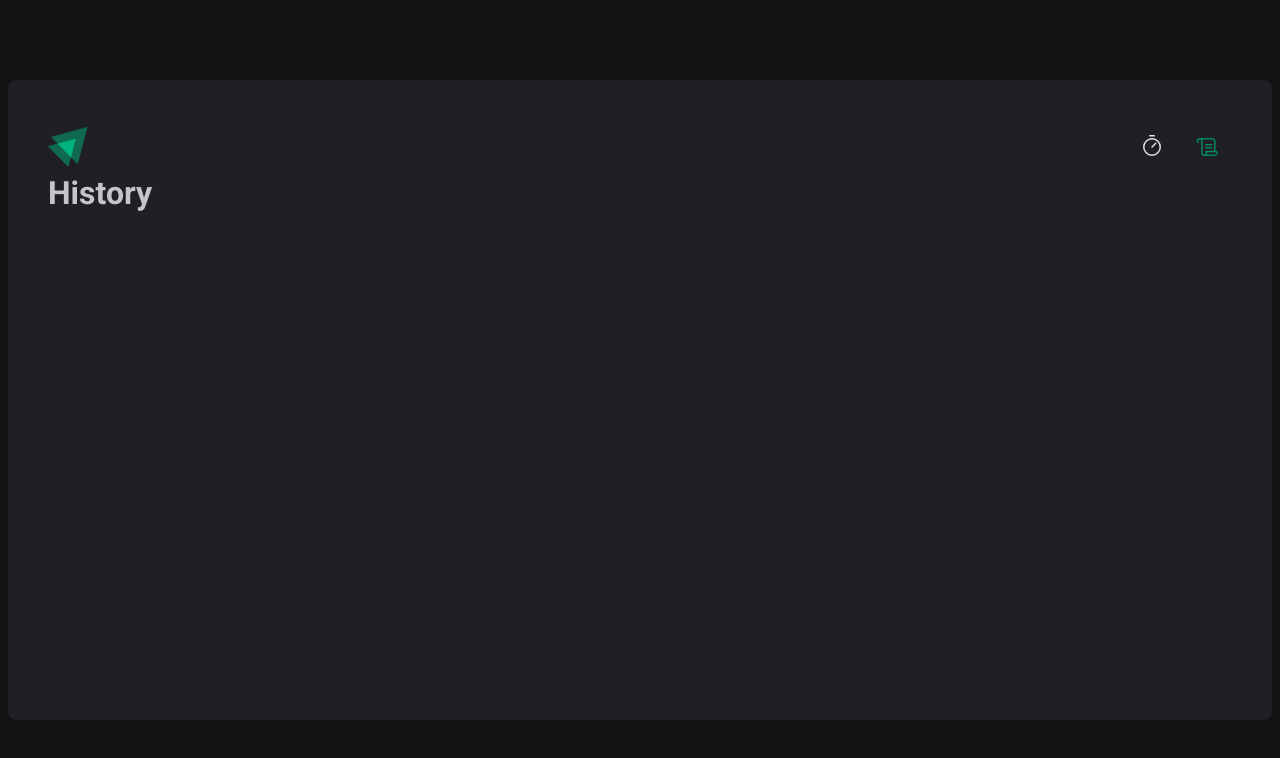
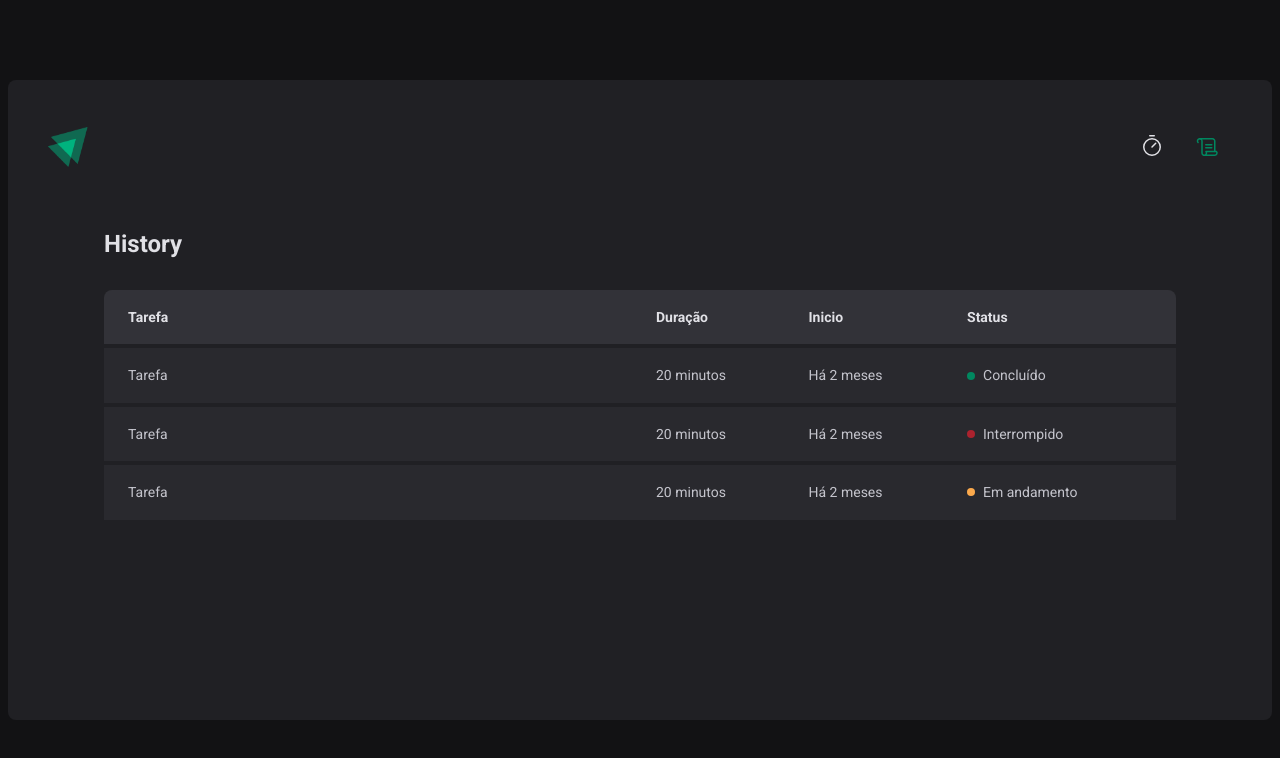
Before and after one commit to BrunodaSilvaLeite/Timer, a React (Vite) app: page /history in a window 1280 px wide. Shown: the top 758 px of the page. Built offline with nearby package versions, Linux system fonts and the light colour scheme.

Commit message:
add estrutura histoy, validações e formulários

```diff
--- a/package.json
+++ b/package.json
@@ -10,11 +10,14 @@
     "lint": "eslint src --ext .ts,.tsx"
   },
   "dependencies": {
+    "@hookform/resolvers": "^3.3.2",
     "phosphor-react": "^1.4.1",
     "react": "^18.2.0",
     "react-dom": "^18.2.0",
+    "react-hook-form": "^7.48.2",
     "react-router-dom": "^6.18.0",
-    "styled-components": "^6.1.0"
+    "styled-components": "^6.1.0",
+    "zod": "^3.22.4"
   },
   "devDependencies": {
     "@rocketseat/eslint-config": "^2.1.0",
--- a/src/pages/History.tsx
+++ /dev/null
@@ -1,3 +0,0 @@
-export function History() {
-  return <h1>History</h1>
-}
--- /dev/null
+++ b/src/pages/History/index.tsx
@@ -0,0 +1,47 @@
+import { HistoryContainer, HistoryList, Status } from './style'
+
+export function History() {
+  return (
+    <HistoryContainer>
+      <h1>History</h1>
+      <HistoryList>
+        <table>
+          <thead>
+            <tr>
+              <th>Tarefa</th>
+              <th>Duração</th>
+              <th>Inicio</th>
+              <th>Status</th>
+            </tr>
+          </thead>
+          <tbody>
+            <tr>
+              <td>Tarefa</td>
+              <td>20 minutos</td>
+              <td>Há 2 meses</td>
+              <td>
+                <Status statusColor="green">Concluído</Status>
+              </td>
+            </tr>
+            <tr>
+              <td>Tarefa</td>
+              <td>20 minutos</td>
+              <td>Há 2 meses</td>
+              <td>
+                <Status statusColor="red">Interrompido</Status>
+              </td>
+            </tr>
+            <tr>
+              <td>Tarefa</td>
+              <td>20 minutos</td>
+              <td>Há 2 meses</td>
+              <td>
+                <Status statusColor="yellow">Em andamento</Status>
+              </td>
+            </tr>
+          </tbody>
+        </table>
+      </HistoryList>
+    </HistoryContainer>
+  )
+}
--- /dev/null
+++ b/src/pages/History/style.ts
@@ -0,0 +1,76 @@
+import styled from 'styled-components'
+
+export const HistoryContainer = styled.main`
+  flex: 1;
+  padding: 3.5rem;
+  display: flex;
+  flex-direction: column;
+  h1 {
+    font-size: 1.5rem;
+    color: ${(props) => props.theme['gray-100']};
+  }
+`
+
+export const HistoryList = styled.div`
+  flex: 1;
+  overflow: auto;
+  margin-top: 2rem;
+  table {
+    width: 100%;
+    border-collapse: collapse;
+    min-width: 600px;
+    th {
+      background-color: ${(props) => props.theme['gray-600']};
+      padding: 1rem;
+      text-align: left;
+      color: ${(props) => props.theme['gray-100']};
+      font-size: 0.875rem;
+      line-height: 1.6;
+      &:first-child {
+        border-top-left-radius: 8px;
+        padding-left: 1.5rem;
+      }
+      &:last-child {
+        border-top-right-radius: 8px;
+        padding-right: 1.5rem;
+      }
+    }
+    td {
+      background-color: ${(props) => props.theme['gray-700']};
+      border-top: 4px solid ${(props) => props.theme['gray-800']};
+      padding: 1rem;
+      font-size: 0.875rem;
+      line-height: 1.6;
+      &:first-child {
+        width: 50%;
+        padding-left: 1.5rem;
+      }
+      &:last-child {
+        padding-right: 1.5rem;
+      }
+    }
+  }
+`
+const STATUS_COLORS = {
+  yellow: 'yellow-500',
+  green: 'green-500',
+  red: 'red-500',
+} as const
+
+interface StatusProps {
+  statusColor: keyof typeof STATUS_COLORS
+}
+export const Status = styled.span<StatusProps>`
+  display: flex;
+  align-items: center;
+  gap: 0.5rem;
+
+  &::before {
+    content: '';
+    width: 0.5rem;
+    height: 0.5rem;
+    border-radius: 50%;
+    background-color: ${(props) =>
+      props.theme[STATUS_COLORS[props.statusColor]]};
+  }
+`
--- a/src/pages/Home/index.tsx
+++ b/src/pages/Home/index.tsx
@@ -1,23 +1,76 @@
 import { Play } from 'phosphor-react'
+import { useForm } from 'react-hook-form'
+import { zodResolver } from '@hookform/resolvers/zod'
+import * as zod from 'zod'
+
 import {
   CountdownContainer,
   FormContainer,
   HomeContainer,
+  MinutesAmountInput,
   Separator,
+  StartCountdownButton,
+  TaskInput,
 } from './style'
 
+const newCycleFormValidationSchema = zod.object({
+  task: zod.string().min(1, 'Informe a tarefa'),
+  minutesAmount: zod
+    .number()
+    .min(5, 'O ciclo precisa ser de no mínimo 5 minutos.')
+    .max(60, 'O ciclo precisa ser de no máximo 60 minutos.'),
+})
+
+type NewCycleFormData = zod.infer<typeof newCycleFormValidationSchema>
+
 export function Home() {
+  const { register, handleSubmit, watch, reset } = useForm<NewCycleFormData>({
+    resolver: zodResolver(newCycleFormValidationSchema),
+    defaultValues: {
+      task: '',
+      minutesAmount: 0,
+    },
+  })
+
+  function handleCreateNewCycle(data: NewCycleFormData) {
+    console.log(data)
+    reset()
+  }
+
+  const task = watch('task')
+  const isSubmitDisable = !task
+
   return (
     <HomeContainer>
-      <form action="">
+      <form onSubmit={handleSubmit(handleCreateNewCycle)}>
         <FormContainer>
-          <label htmlFor="task">Vou trabalha em</label>
-          <input type="text" name="" id="task" />
+          <label htmlFor="task">Vou trabalhar em</label>
+          <TaskInput
+            id="task"
+            list="task-suggestions"
+            placeholder="Dê um nome para o seu projeto"
+            {...register('task')}
+          />
+
+          <datalist id="task-suggestions">
+            <option value="Projeto 1" />
+            <option value="Projeto 2" />
+            <option value="Projeto 3" />
+            <option value="Banana" />
+          </datalist>
 
           <label htmlFor="minutesAmount">durante</label>
-          <input type="text" name="" id="minutesAmount" />
+          <MinutesAmountInput
+            type="number"
+            id="minutesAmount"
+            placeholder="00"
+            step={5}
+            min={5}
+            max={60}
+            {...register('minutesAmount', { valueAsNumber: true })}
+          />
 
-          <span>minutos</span>
+          <span>minutos.</span>
         </FormContainer>
 
         <CountdownContainer>
@@ -28,10 +81,10 @@
           <span>0</span>
         </CountdownContainer>
 
-        <button type="submit">
-          <Play />
+        <StartCountdownButton disabled={isSubmitDisable} type="submit">
+          <Play size={24} />
           Começar
-        </button>
+        </StartCountdownButton>
       </form>
     </HomeContainer>
   )
--- a/src/pages/Home/style.ts
+++ b/src/pages/Home/style.ts
@@ -52,3 +52,54 @@
   display: flex;
   justify-content: center;
 `
+
+const BaseInput = styled.input`
+  background: transparent;
+  height: 2.5rem;
+  border: 0;
+  border-bottom: 2px solid ${(props) => props.theme['gray-500']};
+  font-weight: bold;
+  font-size: 1.125rem;
+  padding: 0 0.5rem;
+  color: ${(props) => props.theme['gray-100']};
+  &:focus {
+    box-shadow: none;
+    border-color: ${(props) => props.theme['green-500']};
+  }
+  &::placeholder {
+    color: ${(props) => props.theme['gray-500']};
+  }
+`
+export const TaskInput = styled(BaseInput)`
+  flex: 1;
+
+  &::-webkit-calendar-picker-indicator {
+    display: none !important;
+  }
+`
+
+export const MinutesAmountInput = styled(BaseInput)`
+  width: 4rem;
+`
+
+export const StartCountdownButton = styled.button`
+  width: 100%;
+  border: 0;
+  padding: 1rem;
+  border-radius: 8px;
+  display: flex;
+  align-items: center;
+  justify-content: center;
+  gap: 0.5rem;
+  font-weight: bold;
+  cursor: pointer;
+  background: ${(props) => props.theme['green-500']};
+  color: ${(props) => props.theme['gray-100']};
+  &:disabled {
+    opacity: 0.7;
+    cursor: not-allowed;
+  }
+  &:not(:disabled):hover {
+    background: ${(props) => props.theme['green-700']};
+  }
+`
```
Also changed, not shown: 2 other files (tests, documents, lock files or other folders).
